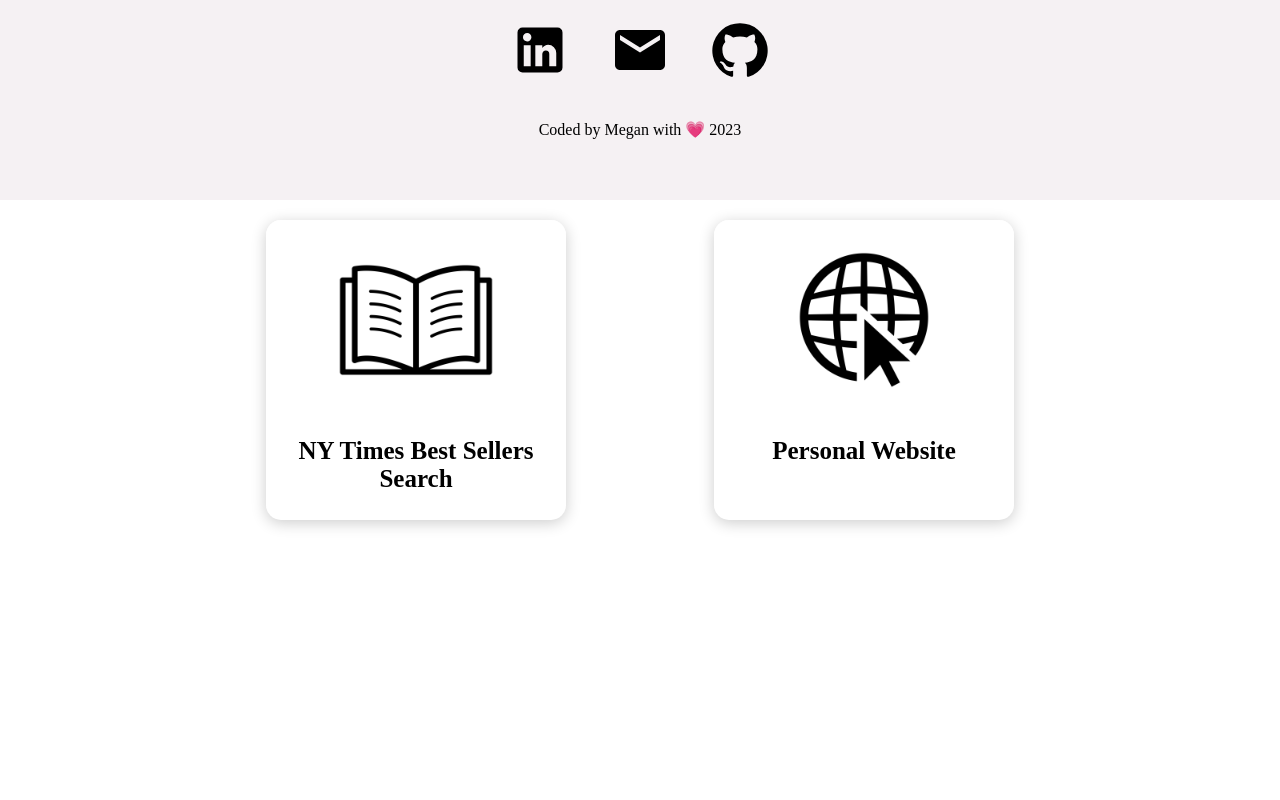
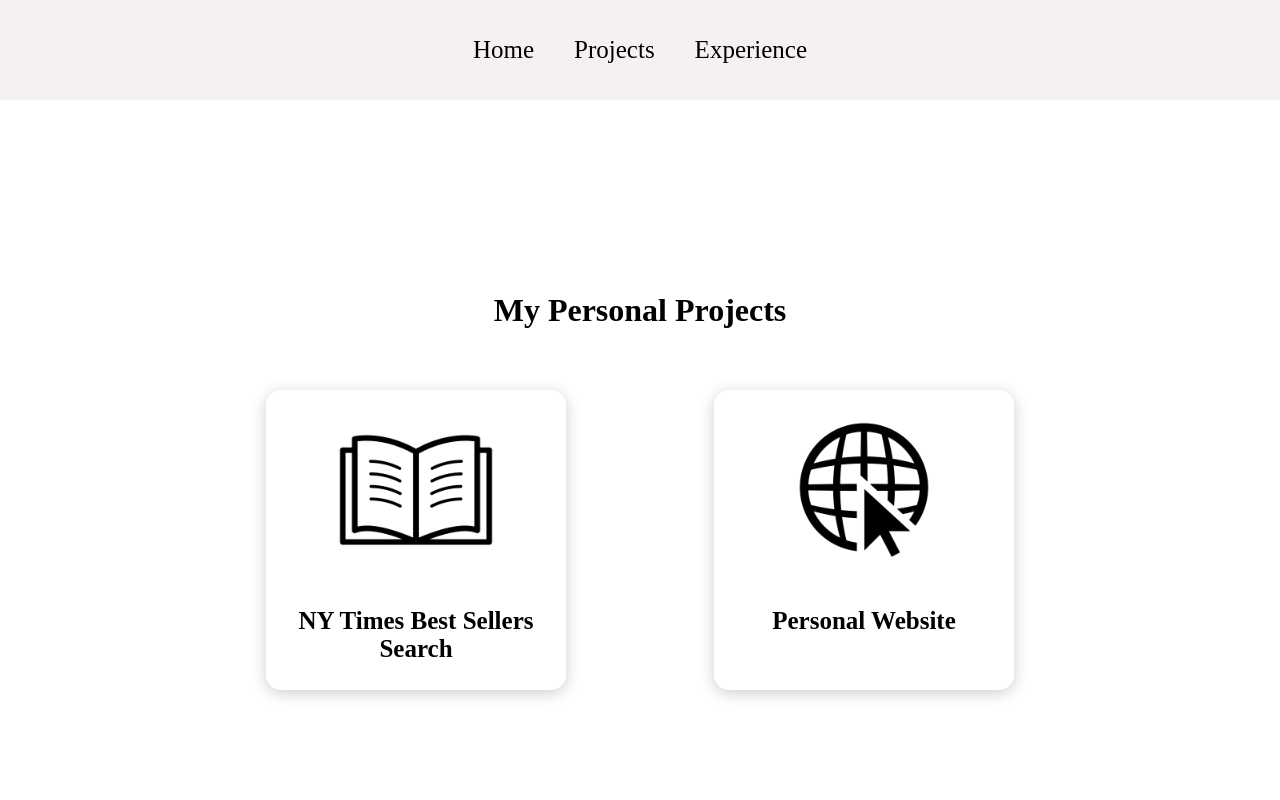
Before and after one commit to adamdmeg/megan-adams, a React (Create React App) app: page /projects in a window 1280 px wide. Shown: the top 800 px of the page. Built offline with nearby package versions, Linux system fonts and the light colour scheme; a web font is replaced by a local one.

Commit message:
fixing footer

```diff
--- a/src/styles/Footer.css
+++ b/src/styles/Footer.css
@@ -1,9 +1,6 @@
 .footer {
     width: 100%;
-    position: absolute;
-    left: 0;
-    top: 1;
-    margin-bottom: 0;
+    margin-top: auto;
     height: 200px;
     background: #F5F1F3;
     justify-content: center;
--- a/src/styles/Project.css
+++ b/src/styles/Project.css
@@ -12,7 +12,7 @@ body {
 
 .projects {
     width: 100%;
-    height: 100%;
+    min-height: 100vh;
     display: flex;
     flex: 1;
     justify-content: center;
--- a/src/styles/ProjectDisplay.css
+++ b/src/styles/ProjectDisplay.css
@@ -1,6 +1,6 @@
 .project {
     width: 100%;
-    height: 100%;
+    min-height: 100vh;
     display: flex;
     justify-content: center;
     align-items: center;
```
